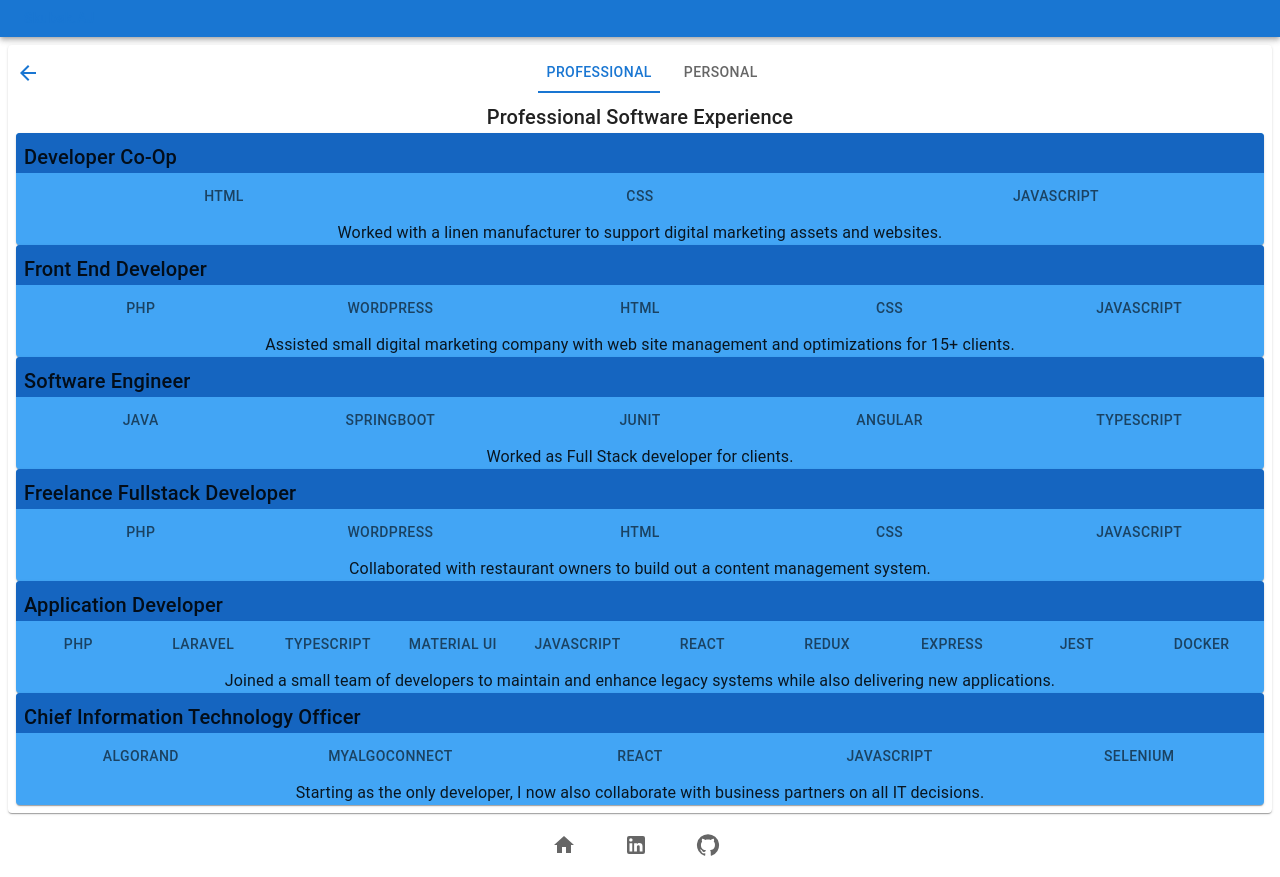
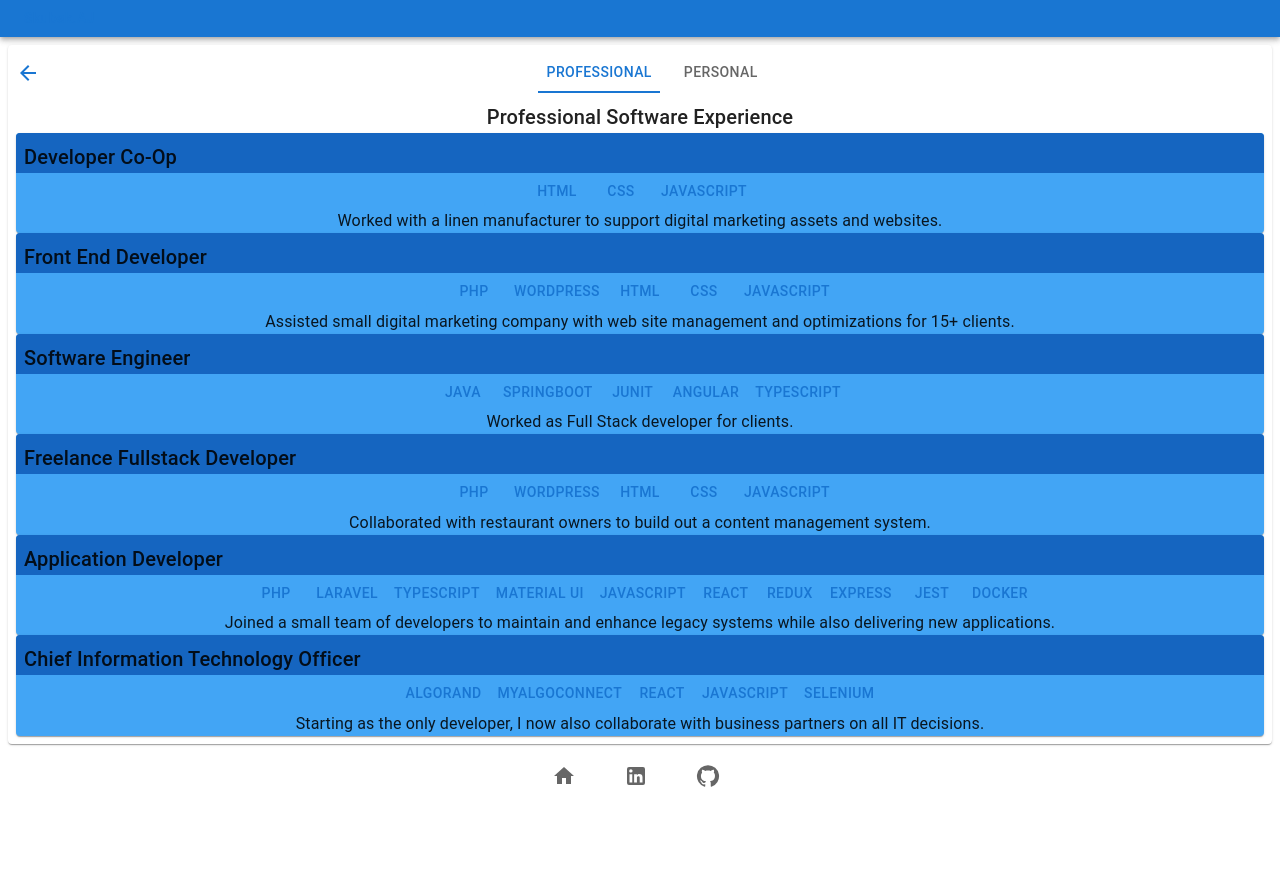
Before and after one commit to skoobydont/portfolio, a React (Create React App) app: page /portfolio/software in a window 1280 px wide. After the commit the page ends 808 px from the top, so only its background shows below. Built offline with nearby package versions, Linux system fonts and the light colour scheme.

Commit message:
moved from tabs to buttons

```diff
--- a/src/components/ExpRow.tsx
+++ b/src/components/ExpRow.tsx
@@ -7,6 +7,7 @@ import Card from '@mui/material/Card';
 import IconButton from '@mui/material/IconButton';
 import Tabs from '@mui/material/Tabs';
 import Tab from '@mui/material/Tab';
+import { Button } from '@mui/material';
 // Declare Styles
 const useStyles = makeStyles((theme) => ({
   expRow: {
@@ -24,7 +25,6 @@ const useStyles = makeStyles((theme) => ({
     // maxWidth: '50px',
     // maxHeight: '50px',
     borderRadius: theme.spacing(1),
-
   },
 }));
 
@@ -32,6 +32,11 @@ const useStyles = makeStyles((theme) => ({
 const ExpRow = (props: ExpRowProps) => {
   const { title, children, tech } = props;
   const classes = useStyles();
+  /**
+   * Handle Click
+   * @param url
+   * @fires win.focus() url in new tab
+   */
   const handleClick = (url: string) => {
     if (url.length < 1) return null;
     const win = window.open(url, "_blank");
@@ -42,9 +47,14 @@ const ExpRow = (props: ExpRowProps) => {
       <Box className={classes.header}>
         <Typography variant="h6">{title}</Typography>
       </Box>
-      <Box component={Tabs} variant="fullWidth">
+      <Box>
         {tech?.map((t: TechArrayItem, i: number) => (
-          <Tab label={t.text} onClick={() => handleClick(t.href)}/>
+          <Button
+            key={i}
+            onClick={() => handleClick(t.href)}
+          >
+            {t.text}
+          </Button>
         ))}
         {/** icon row? */}
       </Box>
```
Also changed, not shown: 1 other file (tests, documents, lock files or other folders).
